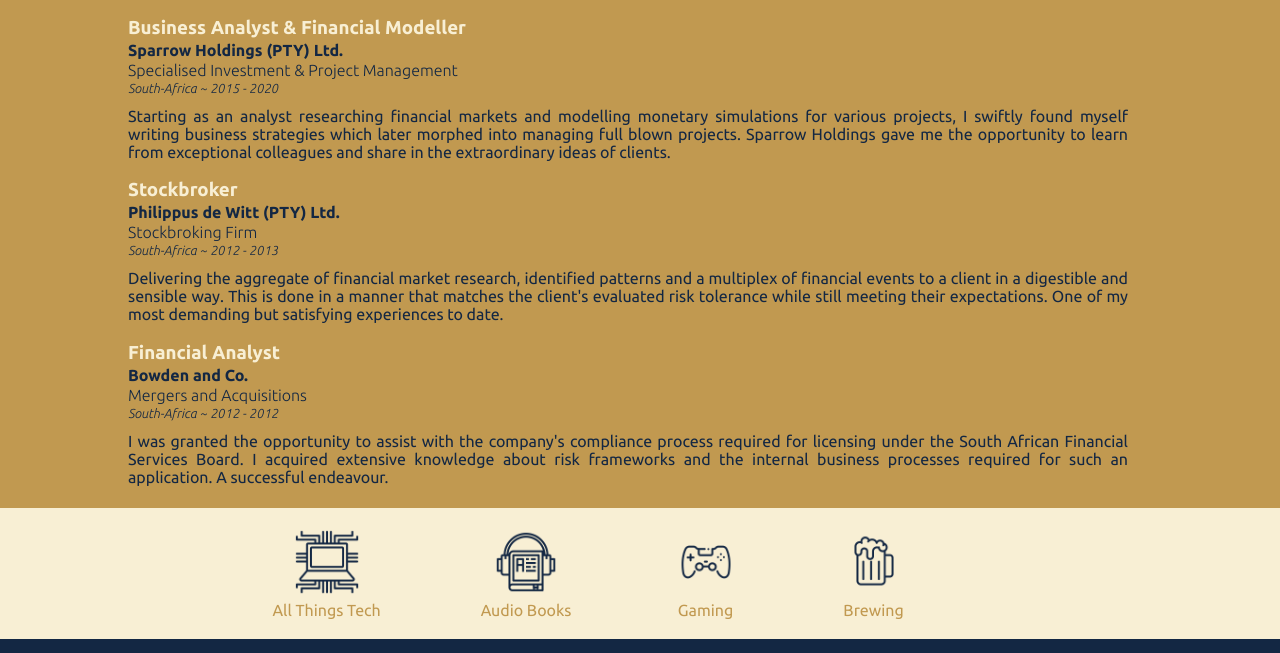
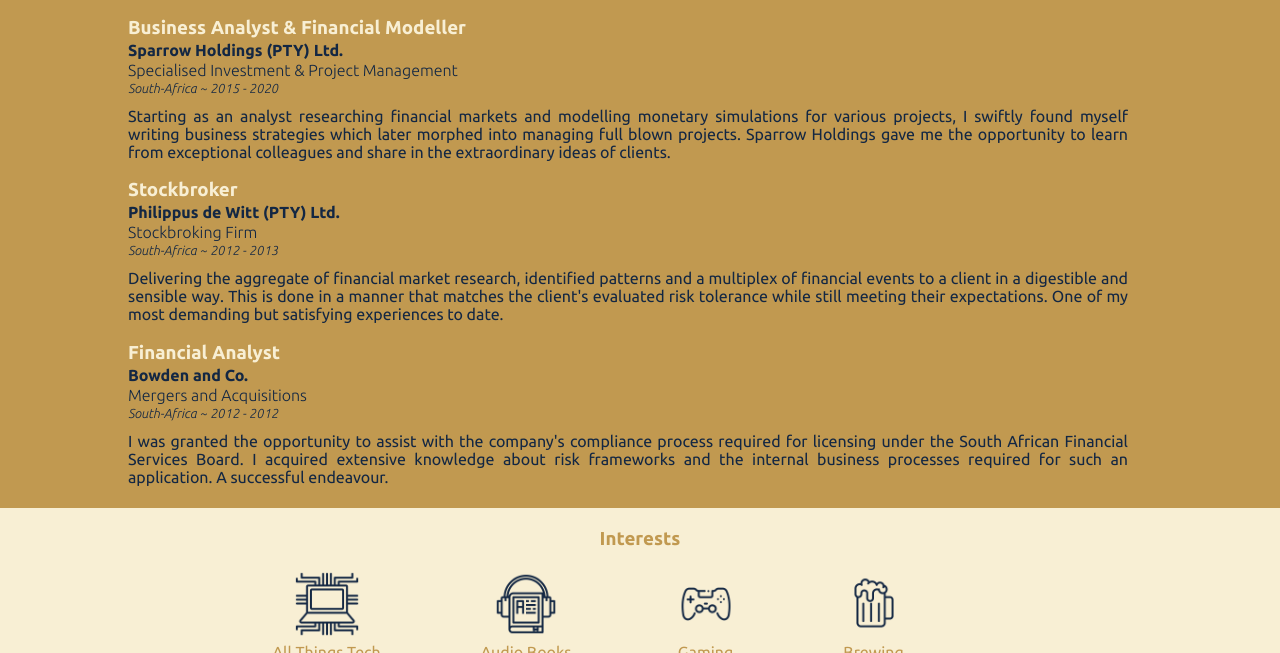
Before and after one commit to pXius/cv, a website: page public/index.html in a window 1280 px wide. Shown: the part 732-1385 px from the top of the page. Drawn offline with Linux system fonts and the light colour scheme.

Commit message:
Interests Title Added

```diff
--- a/public/css/_interests.css
+++ b/public/css/_interests.css
@@ -2,6 +2,7 @@
 
 .interests-section {
   background-color: var(--color1);
+  color: var(--color2);
 }
 
 .interests {
@@ -19,11 +20,16 @@
   flex-direction: column;
   align-items: center;
   justify-content: center;
-  color: var(--color2);
 }
 .interest .icon {
   padding-bottom: 5px;
   width: 68px;
+}
+
+.interest-title {
+  text-align: center;
+  margin: 0;
+  padding-top: 20px;
 }
 
 @media screen and (max-width: 799px) {
--- a/public/index.html
+++ b/public/index.html
@@ -113,7 +113,9 @@
     </div>
   </div>
   <!-- Interests -->
+
   <div class="interests-section">
+    <h3 class="interest-title">Interests</h3>
     <div class="interests wrapper">
       <span class="interest"><img class="icon" src="./img/icons/gadget.png">All Things Tech</span>
       <span class="interest"><img class="icon" src="./img/icons/audio-book.png">Audio Books</span>
```
